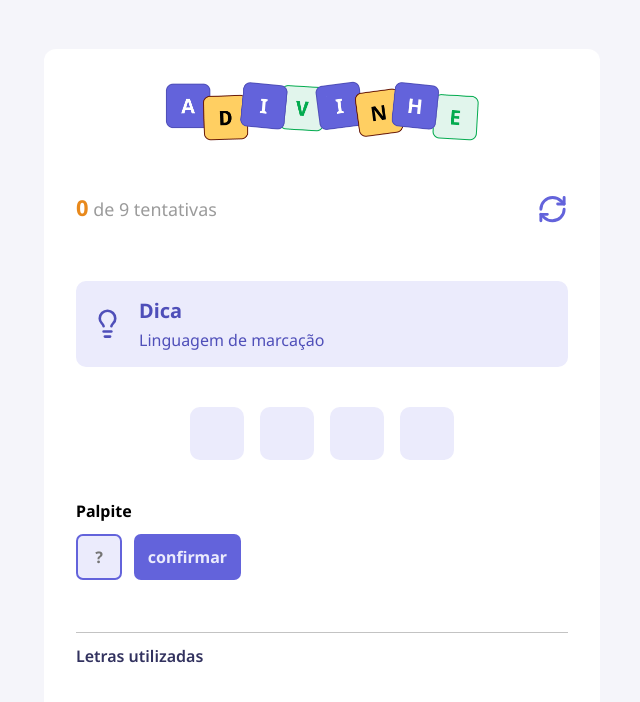
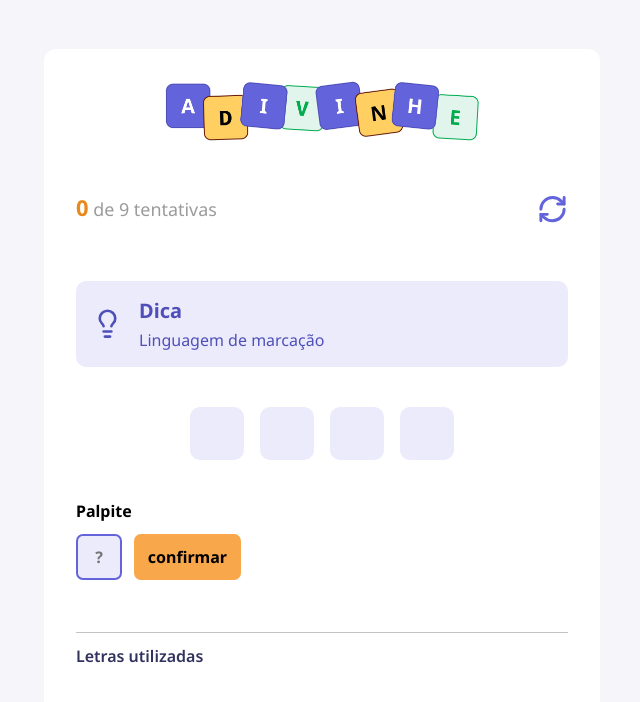
Before and after one commit to joirancosta/RS-JogoAdivinha, a React (Vite) app in the folder classroom/: page / in a window 1280 px wide. Shown: the top 702 px of the page, without its empty margins (318-958 px from the left). Built offline with nearby package versions, Linux system fonts and the light colour scheme.

Commit message:
change button style

```diff
--- a/classroom/src/components/Button/styles.module.css
+++ b/classroom/src/components/Button/styles.module.css
@@ -1,9 +1,9 @@
 .button {
   height: 2.87rem;
   border-radius: 0.43rem;
-  background-color: #6363db;
-  border: #4f4fb9;
-  color: #ebebfc;
+  background-color: #f9a74b;
+  border: #e8891c;
+  color: #000;
   padding: 0 0.87rem;
   font-size: 1rem;
   font-weight: 700;
```
